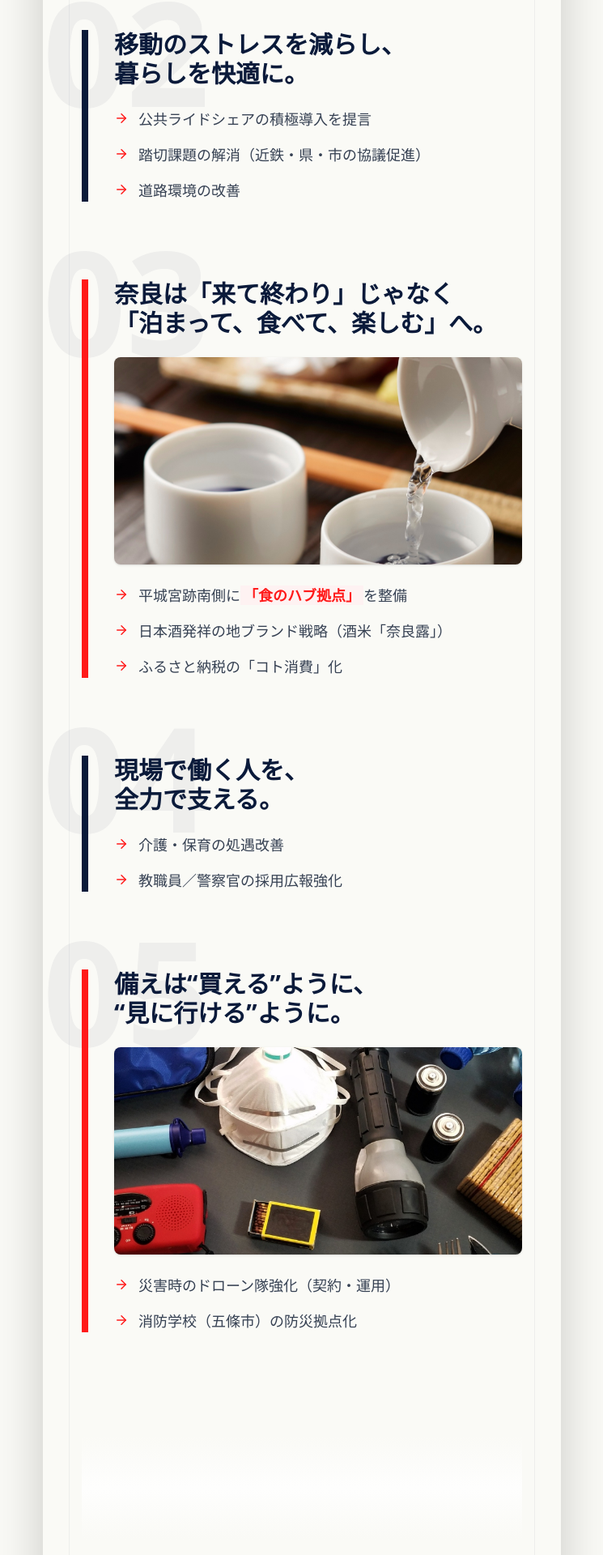
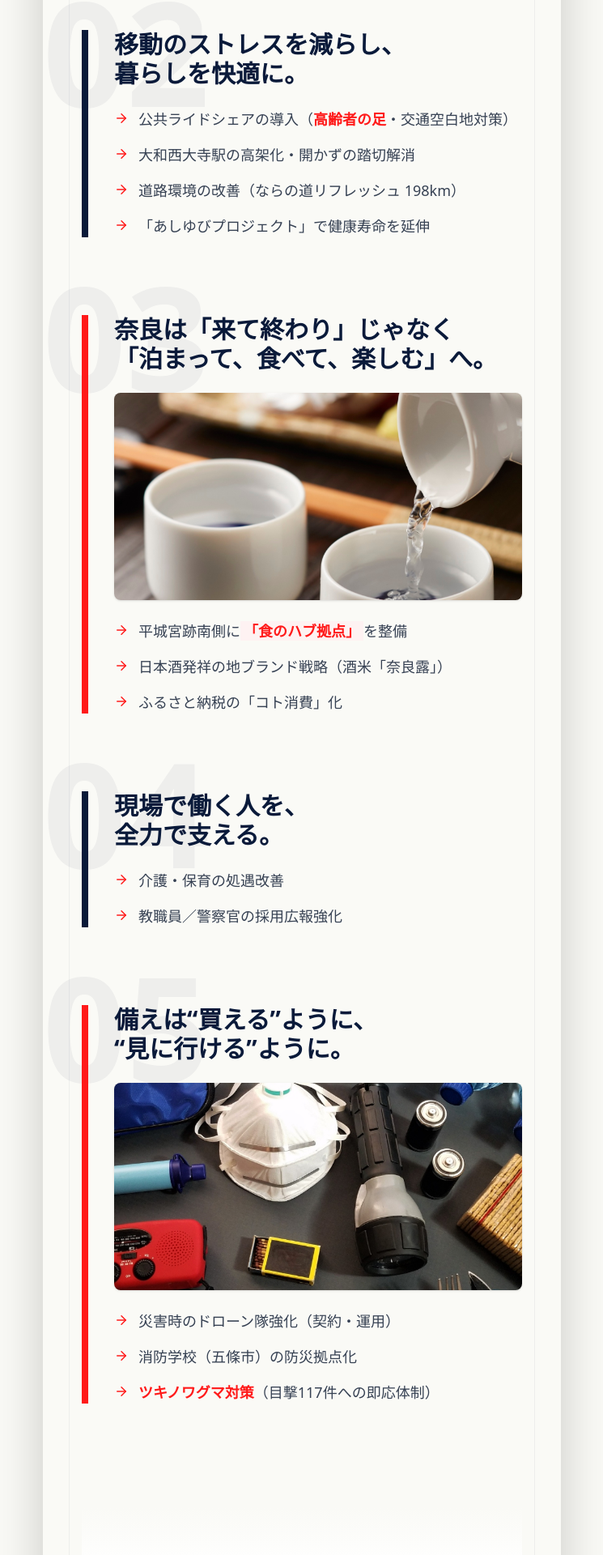
Before and after one commit to tkaminobiz-art/daichihoshikawa-git, a Next.js app: page / in a window 1280 px wide. Shown: the part 2340-4260 px from the top of the page at 81% size, without its empty margins (267-1012 px from the left). Built offline with nearby package versions, Linux system fonts and the light colour scheme.

Commit message:
Update POLICY with life-oriented keywords (Bears, Traffic, Seniors)

```diff
--- a/app/page.tsx
+++ b/app/page.tsx
@@ -339,10 +339,10 @@ export default function Page() {
                   {/* Policy Items */}
                   {[
                      { id: "01", title: "「守りの穴」を、<br/>仕組みで塞ぐ。", items: ["見守りカメラ設置の助成を確保・拡充", "<span><strong class='text-[#FF1A1A] bg-red-50 px-1'>ベビーシッター助成</strong>の前進</span>", "児相・警察・行政の連携システム提言"] },
-                     { id: "02", title: "移動のストレスを減らし、<br/>暮らしを快適に。", items: ["公共ライドシェアの積極導入を提言", "踏切課題の解消（近鉄・県・市の協議促進）", "道路環境の改善"] },
+                     { id: "02", title: "移動のストレスを減らし、<br/>暮らしを快適に。", items: ["公共ライドシェアの導入（<strong class='text-[#FF1A1A]'>高齢者の足</strong>・交通空白地対策）", "大和西大寺駅の高架化・開かずの踏切解消", "道路環境の改善（ならの道リフレッシュ 198km）", "「あしゆびプロジェクト」で健康寿命を延伸"] },
                      { id: "03", title: "奈良は「来て終わり」じゃなく<br/>「泊まって、食べて、楽しむ」へ。", img: "/images/activity_02.png", items: ["平城宮跡南側に<strong class='text-[#FF1A1A] bg-red-50 px-1'>「食のハブ拠点」</strong>を整備", "日本酒発祥の地ブランド戦略（酒米「奈良露」）", "ふるさと納税の「コト消費」化"] },
                      { id: "04", title: "現場で働く人を、<br/>全力で支える。", items: ["介護・保育の処遇改善", "教職員／警察官の採用広報強化"] },
-                     { id: "05", title: "備えは“買える”ように、<br/>“見に行ける”ように。", img: "/images/activity_04.jpg", items: ["災害時のドローン隊強化（契約・運用）", "消防学校（五條市）の防災拠点化"] }
+                     { id: "05", title: "備えは“買える”ように、<br/>“見に行ける”ように。", img: "/images/activity_04.jpg", items: ["災害時のドローン隊強化（契約・運用）", "消防学校（五條市）の防災拠点化", "<strong class='text-[#FF1A1A]'>ツキノワグマ対策</strong>（目撃117件への即応体制）"] }
                   ].map((p, i) => (
                      <Reveal key={p.id}>
                         <div className="relative group">
```
